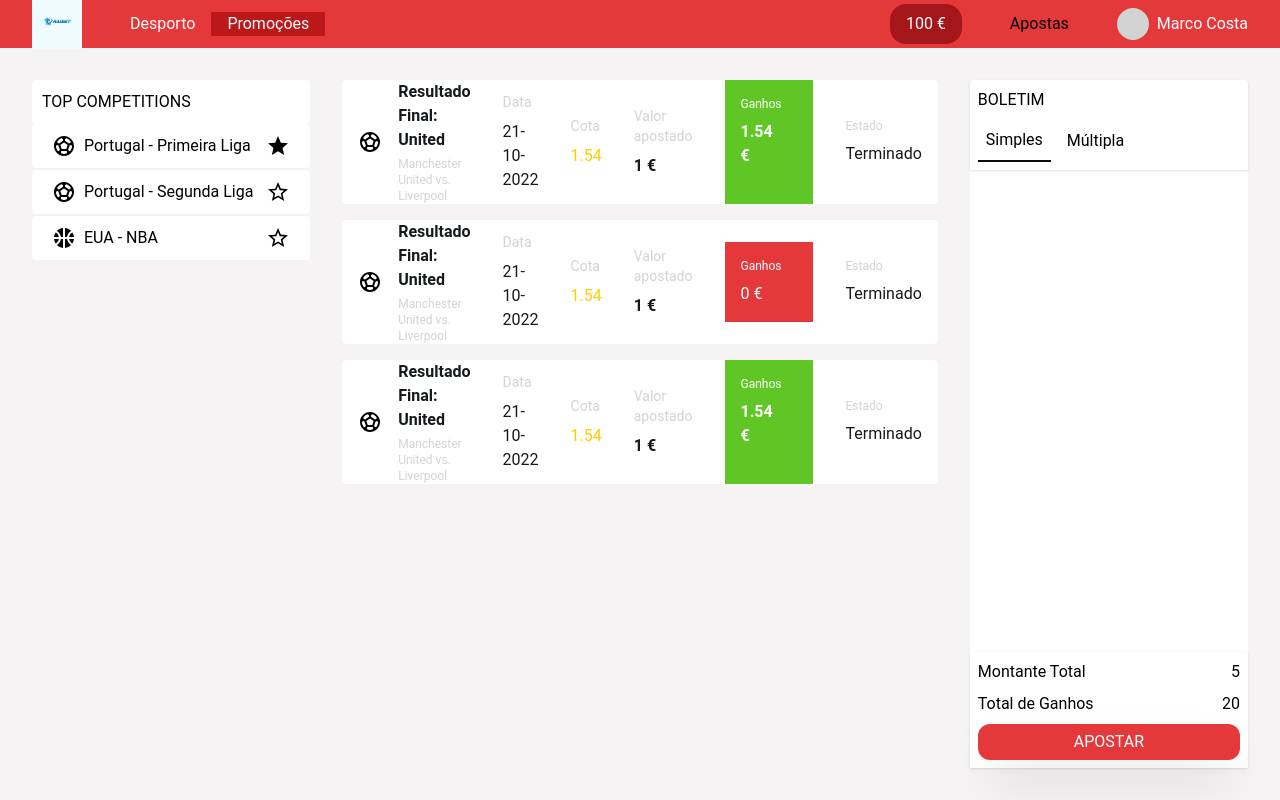
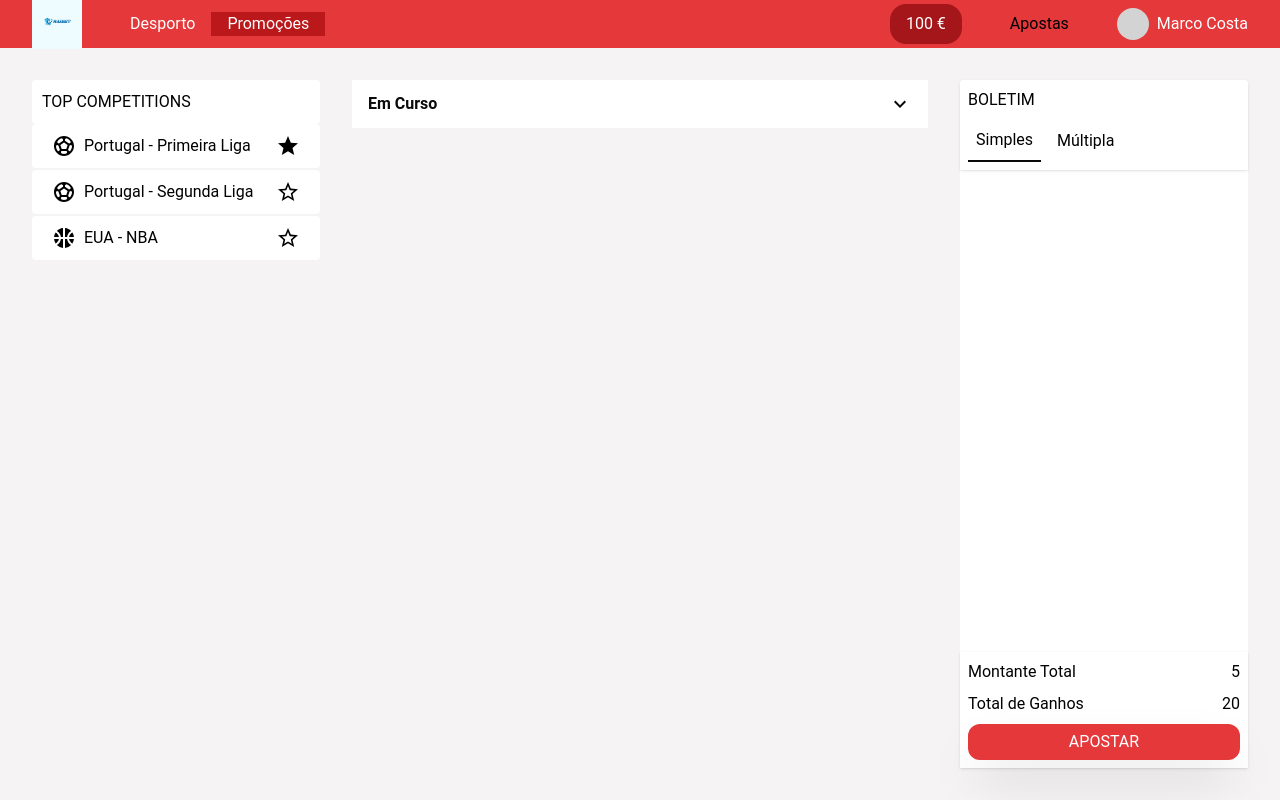
Before and after one commit to gonaloppcc/projetoRAS, a Next.js app in the folder frontend/: page /better/bets in a window 1280 px wide. Built offline with nearby package versions, Linux system fonts and the light colour scheme.

Commit message:
Add Accordion component.

```diff
--- /dev/null
+++ b/frontend/src/components/Accordion/index.tsx
@@ -0,0 +1,33 @@
+import React, {useState} from 'react';
+import KeyboardArrowDownIcon from '@mui/icons-material/KeyboardArrowDown';
+import KeyboardArrowUpIcon from '@mui/icons-material/KeyboardArrowUp';
+import classNames from 'classnames';
+
+export interface AccordionProps {
+    children: React.ReactNode;
+}
+
+export const Accordion = ({children}: AccordionProps) => {
+    const [isOpen, setIsOpen] = useState<boolean>(false);
+
+    const toggle = () => {
+        setIsOpen(!isOpen);
+    };
+
+    return (
+        <div className="w-full h-min">
+            <button
+                onClick={toggle}
+                className={classNames({
+                    'flex items-center justify-between w-full px-4 py-3 font-medium text-left text-RICH_BLACK bg-WHITE':
+                        true,
+                    'border-b-0': isOpen,
+                })}
+            >
+                <span className="font-semibold">Em Curso</span>
+                {isOpen ? <KeyboardArrowUpIcon /> : <KeyboardArrowDownIcon />}
+            </button>
+            {isOpen && children}
+        </div>
+    );
+};
--- a/frontend/src/pages/better/bets/index.tsx
+++ b/frontend/src/pages/better/bets/index.tsx
@@ -1,6 +1,7 @@
 import React from 'react';
 import {BetRecord, BetRecordProps} from '@components/BetRecord';
 import {PageLayout} from '@components/PageLayout';
+import {Accordion} from '@components/Accordion';
 
 const MOCK_WIN_BET_RECORD: BetRecordProps = {
     eventName: 'Manchester United vs. Liverpool',
@@ -25,11 +26,13 @@ const MOCK_LOST_BET_RECORD: BetRecordProps = {
 const Bets = () => {
     return (
         <PageLayout>
-            <div className="flex flex-col justify-start gap-4">
-                <BetRecord {...MOCK_WIN_BET_RECORD}></BetRecord>
-                <BetRecord {...MOCK_LOST_BET_RECORD}></BetRecord>
-                <BetRecord {...MOCK_WIN_BET_RECORD}></BetRecord>
-            </div>
+            <Accordion>
+                <div className="w-full flex flex-col justify-start gap-1">
+                    <BetRecord {...MOCK_WIN_BET_RECORD}></BetRecord>
+                    <BetRecord {...MOCK_LOST_BET_RECORD}></BetRecord>
+                    <BetRecord {...MOCK_WIN_BET_RECORD}></BetRecord>
+                </div>
+            </Accordion>
         </PageLayout>
     );
 };
```
